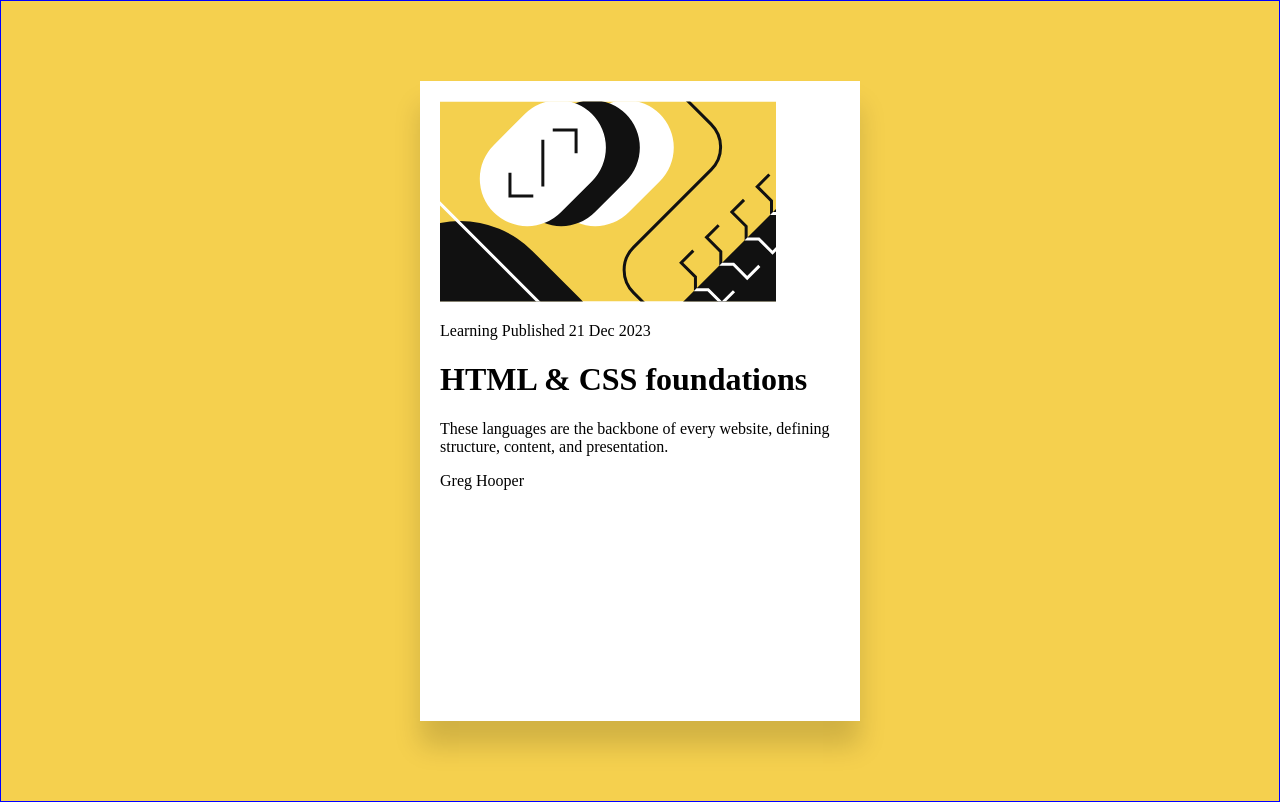
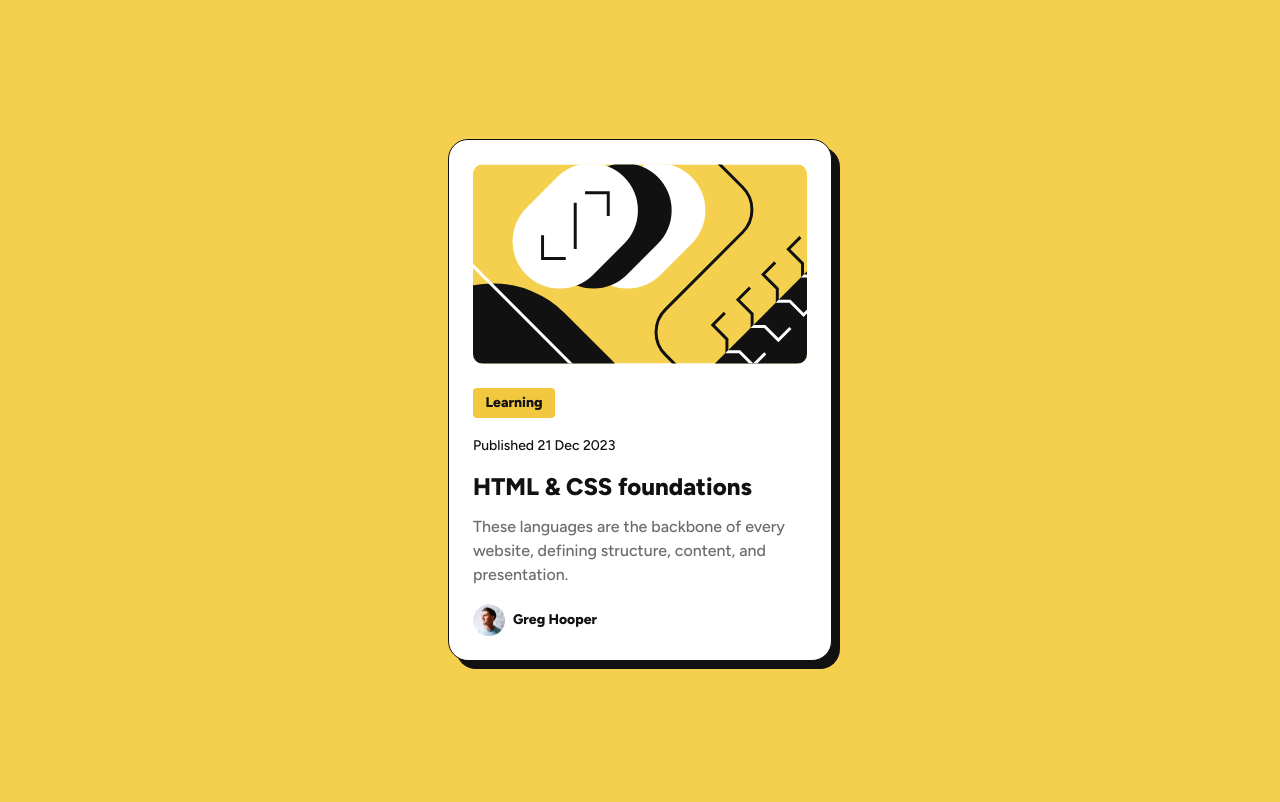
Before and after one commit to padi/blog-preview-card, a plain HTML site: page index.html in a window 1280 px wide. Drawn offline with Linux system fonts and the light colour scheme.

Commit message:
Design card for Desktop dimensions
- add font family as Figtree, default color as gray-950
- reset browser default margins for body and h1
- set padding + gaps to standard 24px
- .card > .contents space between each other
- lesson's image adjusts to its container's width
- wrap .card elements into flex `div`s
- add design for tags/category
- add div.author, avatar and spacing

```diff
--- a/index.html
+++ b/index.html
@@ -9,23 +9,37 @@
     <title>Frontend Mentor | Blog preview card</title>
 
     <link rel="stylesheet" href="./styles.css">
-    <!-- Feel free to remove these styles or customise in your own stylesheet 👍 -->
-    <style>
-    .attribution { font-size: 11px; text-align: center; }
-    .attribution a { color: hsl(228, 45%, 44%); }
-    </style>
+
+    <link rel="preconnect" href="https://fonts.googleapis.com">
+    <link rel="preconnect" href="https://fonts.gstatic.com" crossorigin>
+    <link href="https://fonts.googleapis.com/css2?family=Figtree:ital,wght@0,300..900;1,300..900&display=swap" rel="stylesheet">
   </head>
   <body>
     <main class="card">
-      <img src="./assets/images/illustration-article.svg" alt="Illustration">
+      <img class="illustration" src="./assets/images/illustration-article.svg" alt="Abstract Illustration of HTML and CSS">
 
       <div class="content">
-        <span class="tag">Learning</span>
-        <span class="published-date">Published 21 Dec 2023</span>
-        <h1>HTML & CSS foundations</h1>
-        <p>These languages are the backbone of every website, defining structure, content, and presentation.</p>
-        <span class="author">Greg Hooper</span>
+        <div class="tag">Learning</div>
+        <div class="published-date">Published 21 Dec 2023</div>
+        <div>
+          <h1>HTML & CSS foundations</h1>
+        </div>
+        <div class="summary">These languages are the backbone of every website, defining structure, content, and presentation.</div>
+        <div class="author">
+          <img class="author-avatar" src="./assets/images/image-avatar.webp" alt="Abstract Illustration of HTML and CSS">
+          <span class="author-name">Greg Hooper</span>
+        </div>
       </div>
     </main>
+
+    <script>
+    // todo remove when done
+    function autoRefresh() {
+      window.location = window.location.href;
+    }
+    const el = document.querySelector('.tag');
+    el.addEventListener('click', autoRefresh);
+    // setInterval('autoRefresh()', 5000);
+    </script>
   </body>
 </html>
--- a/styles.css
+++ b/styles.css
@@ -1,22 +1,115 @@
+:root {
+  --yellow: #F4D04E;
+  --white: #FFF;
+  --gray-950: #111111;
+  --gray-500: #6B6B6B;
+  /* numerical font-weights acdg to ai */
+  --extra-bold: 800;
+  --medium: 500;
+  --spacing-300: 24px;
+  --spacing-150: 12px;
+  --spacing-100: 8px;
+  --spacing-50: 4px;
+}
+
+body, h1 {
+  margin: 0;
+  padding: 0;
+}
+
 body {
-  margin: 0;
   background: #f5d04e;
+
+  font-family: Figtree, sans-serif;
+  font-weight: var(--medium);
+  line-height: 150%;
+  letter-spacing: 0px;
+
   display: flex;
   justify-content: center;
   align-items:center;
   height: 100vh;
-  border:1px solid blue;
+  color: var(--gray-950);
+
+  h1 {
+    font-size: 24px;
+    font-weight: var(--extra-bold);
+  }
+
+  .summary{
+    font-size: 16px;
+    font-weight: var(--medium);
+    color: var(--gray-500);
+  }
+
+  .published-date{
+    font-size: 14px;
+    font-weight: var(--medium);
+  }
+
+  .author{
+    font-size: 14px;
+    font-weight: var(--extra-bold);
+
+    display: flex;
+    align-items: center;
+    gap: 8px;
+
+    .author-avatar {
+      aspect-ratio: 1;
+      height: 32px;
+    }
   }
 
   .card {
-  --card-padding: 20px;
+    --card-padding: 24px;
+    --card-radius: 20px;
+
     background: #fff;
-  width: 400px;
-  height: 600px;
-  box-shadow: 0 25px 25px 0 hsla(0, 0%, 0%, .1477);
+    box-shadow: 8px 8px var(--gray-950);
+    border: 1px solid var(--gray-950);
+    border-radius: var(--card-radius);
+
     display: flex;
     flex-direction: column;
-  align-items:flex-start;
+    align-items: flex-start;
+
     padding: var(--card-padding);
     gap: var(--card-padding);
+    /* todo 382 by 520 but offset by --card-padding */
+    /* figure out how to resize in mobile later */
+    width: calc(382px - var(--card-padding) * 2);
+    height: calc(520px - var(--card-padding) * 2);
+
+    > img.illustration {
+      width: inherit;
+      border-radius: calc(var(--card-radius) / 2);
     }
+
+    > .content {
+      flex: auto;
+
+      display: flex;
+      flex-direction: column;
+      justify-content: space-between;
+    }
+
+    .tag {
+      font-size: 14px;
+      font-weight: var(--extra-bold);
+      color: var(--gray-950);
+
+      background: #f2c83e;
+      border-radius: 4px;
+
+      width: 82px;
+      height: 30px;
+
+      text-align: center;
+      align-content: center;
+    }
+
+    .date{
+    }
+  }
+}
```
Lines whose indentation alone changed are shown as unchanged.
